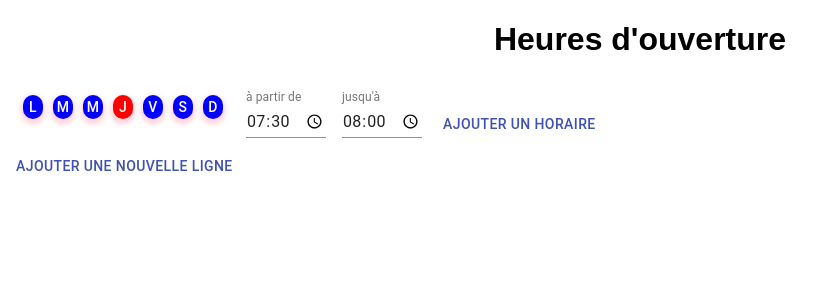
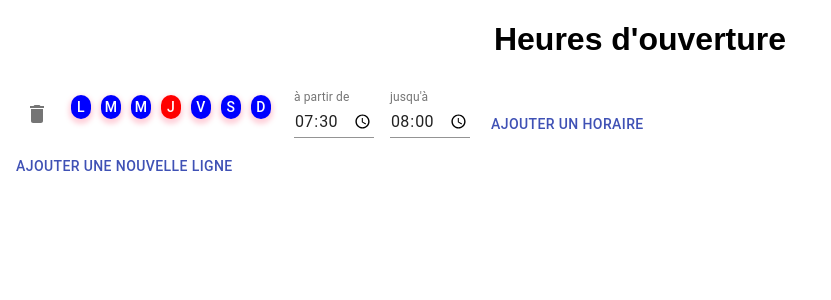
Before and after one commit to casdidier/react-business-day-picker, a React (Create React App) app: page / in a window 1280 px wide. Shown: the top 300 px of the page, without its empty margins (0-831 px from the left). Built offline with nearby package versions, Linux system fonts and the light colour scheme.

Commit message:
implemented Delete Button

```diff
--- a/src/Components/SchedulerContainer.js
+++ b/src/Components/SchedulerContainer.js
@@ -9,8 +9,16 @@ const useStyles = makeStyles((theme) => ({
     flexDirection: "column",
     flexWrap: "wrap",
   },
+  timeContainer: {
+    display: "flex",
+    flexDirection: "row",
+    flexWrap: "wrap",
+  },
   button: {
     marginRight: "auto",
+  },
+  buttonDelete: {
+    // marginRight: "auto",
   },
 }));
 
@@ -61,8 +69,28 @@ export default function SchedulerContainer() {
     console.log("list of timeFrames", timeFrames);
   };
 
+  const deleteTimeContainer = (e, index) => {
+    const newTimeFramesList = [...timeFrames].filter(
+      (currentTimeFrame, ind) => {
+        return index !== ind;
+      }
+    );
+
+    const newTimeContainerList = [...timeContainerList].filter(
+      (currentTimeFrame, ind) => {
+        return index !== ind;
+      }
+    );
+
+    console.log("newTimeFramesList", newTimeFramesList);
+
+    setTimesFrames(newTimeFramesList);
+    setTimeContainerList(newTimeContainerList);
+  };
+
   useEffect(() => {
     console.log("freshed", timeFrames);
+    // call to API
   }, [timeFrames]);
 
   return (
@@ -70,12 +98,15 @@ export default function SchedulerContainer() {
       {timeContainerList.length > 0 &&
         timeContainerList.map((days, index) => {
           return (
+            <div className={classes.timeContainer}>
               <TimeContainer
                 updateWeekDays={updateWeekDays}
                 updateTimeFrames={updateTimeFrames}
                 availableDays={days}
                 indexTimeContainer={index}
+                deleteTimeContainer={deleteTimeContainer}
               />
+            </div>
           );
         })}
       <Button
--- a/src/Components/TimeContainer.js
+++ b/src/Components/TimeContainer.js
@@ -3,6 +3,8 @@ import { makeStyles } from "@material-ui/core/styles";
 import { nanoid } from "nanoid";
 import ButtonDay from "./ButtonDay";
 import Button from "@material-ui/core/Button";
+import IconButton from "@material-ui/core/IconButton";
+import DeleteIcon from "@material-ui/icons/Delete";
 import TimePicker from "./TimePicker";
 
 const WEEKDAYS = [
@@ -59,6 +61,7 @@ export default function TimeContainer(props) {
     updateTimeFrames,
     availableDays,
     indexTimeContainer,
+    deleteTimeContainer,
   } = props;
 
   const [hours, setHours] = useState([]);
@@ -112,6 +115,11 @@ export default function TimeContainer(props) {
 
   return (
     <div className={classes.section}>
+      <IconButton aria-label="delete" className={classes.deleteButton}>
+        <DeleteIcon
+          onClick={(e) => deleteTimeContainer(e, indexTimeContainer)}
+        />
+      </IconButton>
       {weekdays && (
         <section className={classes.container}>
           <div className={classes.days}>
```
Lines whose indentation alone changed are shown as unchanged.
